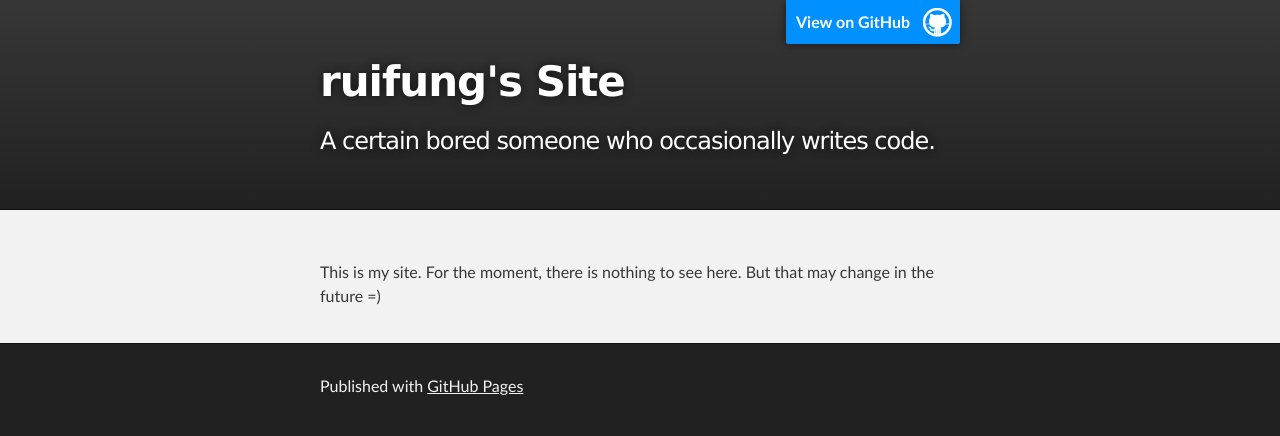
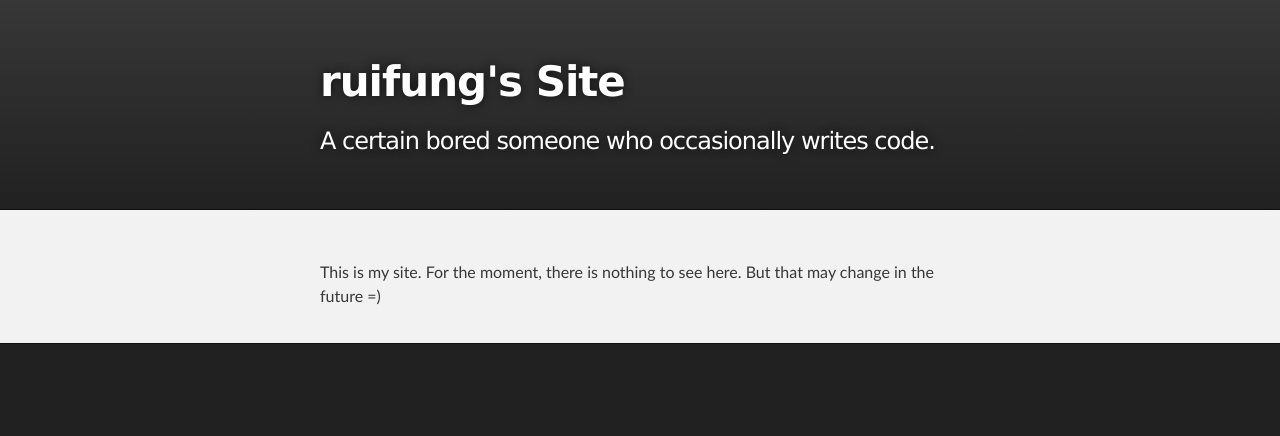
Before and after one commit to ruifung/ruifung.github.io, a plain HTML site: page index.html in a window 1280 px wide. Drawn offline with Linux system fonts and the light colour scheme.

Commit message:
Remove GitHub references.

```diff
--- a/index.html
+++ b/index.html
@@ -16,7 +16,6 @@
     <!-- HEADER -->
     <div id="header_wrap" class="outer">
         <header class="inner">
-          <a id="forkme_banner" href="https://github.com/ruifung">View on GitHub</a>
 
           <h1 id="project_title">ruifung&#39;s Site</h1>
           <h2 id="project_tagline">A certain bored someone who occasionally writes code.</h2>
@@ -36,7 +35,6 @@ But that may change in the future =)</p>
     <!-- FOOTER  -->
     <div id="footer_wrap" class="outer">
       <footer class="inner">
-        <p>Published with <a href="http://pages.github.com">GitHub Pages</a></p>
       </footer>
     </div>
 
```
